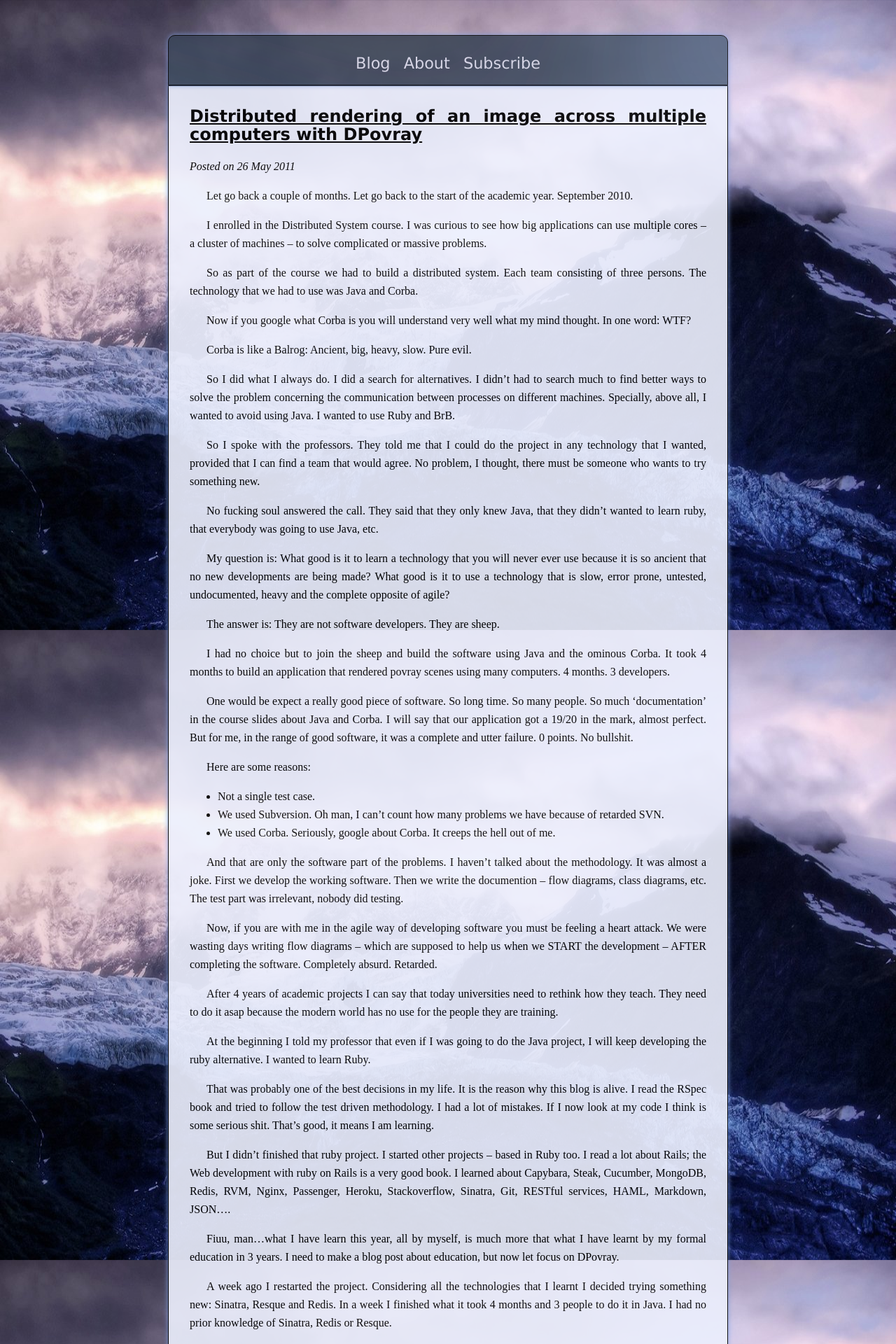
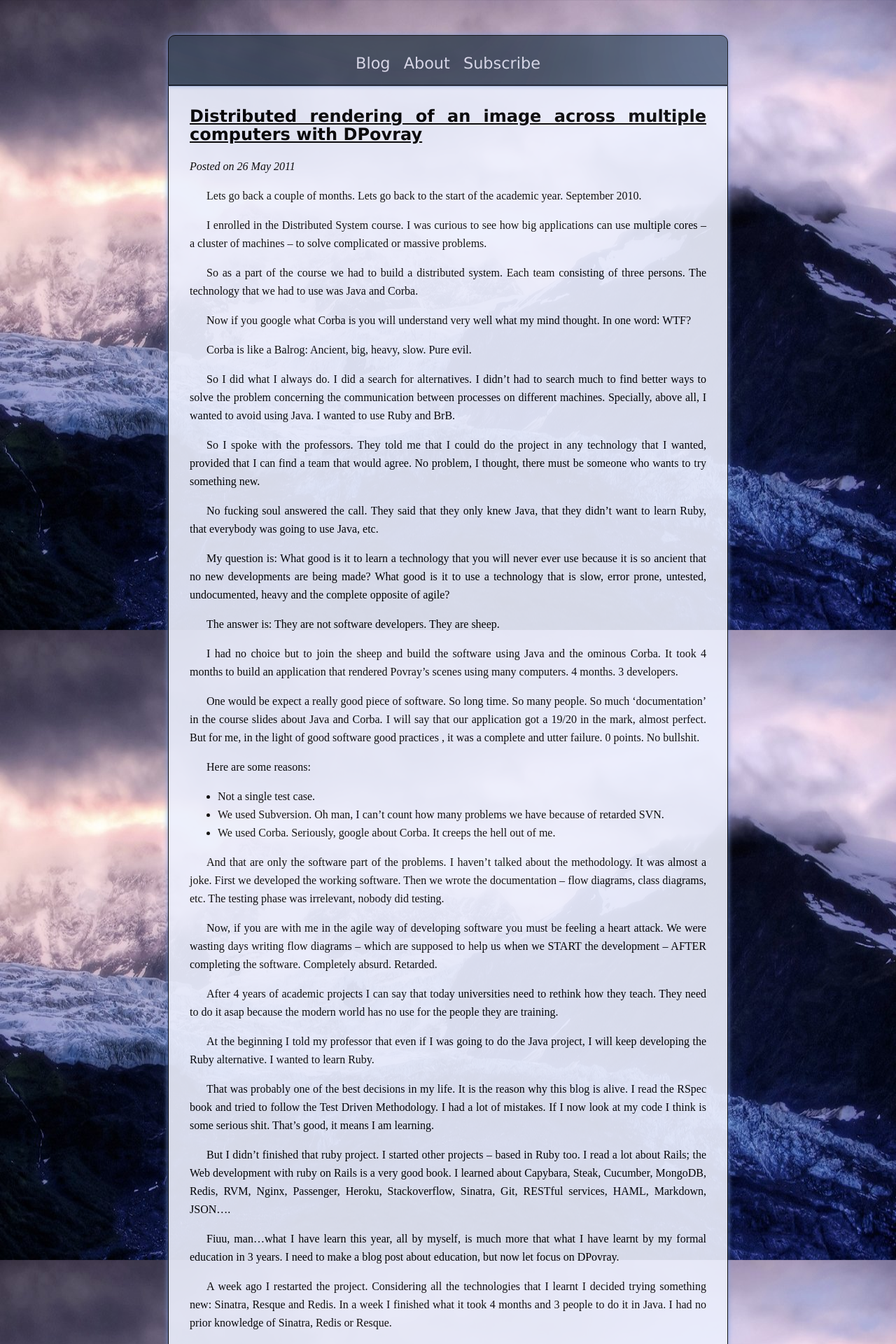
Before and after one commit to davidcoallier/nerian.github.com, a Jekyll site: the page built from _posts/2011-5-26-dpovray.markdown, in a window 1280 px wide. Shown: the top 1920 px of the page at 70% size. Built offline with Jekyll 4.4.1, drawn with Linux system fonts in a browser that asks for light colours; comment, search, counter and statistics services are not loaded.

Commit message:
typos and fix background is big resolutions

```diff
--- a/_posts/2011-5-26-dpovray.markdown
+++ b/_posts/2011-5-26-dpovray.markdown
@@ -3,11 +3,11 @@ layout: post
 title: "Distributed rendering of an image across multiple computers with DPovray"
 ---
 
-Let go back a couple of months. Let go back to the start of the academic year. September 2010.
+Lets go back a couple of months. Lets go back to the start of the academic year. September 2010.
 
 I enrolled in the Distributed System course. I was curious to see how big applications can use multiple cores – a cluster of machines – to solve complicated or massive problems.
 
-So as part of the course we had to build a distributed system. Each team consisting of three persons. The technology that we had to use was Java and Corba.
+So as a part of the course we had to build a distributed system. Each team consisting of three persons. The technology that we had to use was Java and Corba.
 
 Now if you google what Corba is you will understand very well what my mind thought. In one word: WTF?
 
@@ -17,15 +17,15 @@ So I did what I always do. I did a search for alternatives. I didn't had to sear
 
 So I spoke with the professors. They told me that I could do the project in any technology that I wanted, provided that I can find a team that would agree. No problem, I thought, there must be someone who wants to try something new.
 
-No fucking soul answered the call. They said that they only knew Java, that they didn't wanted to learn ruby, that everybody was going to use Java, etc.
+No fucking soul answered the call. They said that they only knew Java, that they didn't want to learn Ruby, that everybody was going to use Java, etc.
 
 My question is: What good is it to learn a technology that you will never ever use because it is so ancient that no new developments are being made? What good is it to use a technology that is slow, error prone, untested, undocumented, heavy and the complete opposite of agile?
 
 The answer is: They are not software developers. They are sheep.
 
-I had no choice but to join the sheep and build the software using Java and the ominous Corba. It took 4 months to build an application that rendered povray scenes using many computers. 4 months. 3 developers.
+I had no choice but to join the sheep and build the software using Java and the ominous Corba. It took 4 months to build an application that rendered Povray's scenes using many computers. 4 months. 3 developers.
 
-One would be expect a really good piece of software. So long time. So many people. So much 'documentation' in the course slides about Java and Corba. I will say that our application got a 19/20 in the mark, almost perfect. But for me, in the range of good software, it was a complete and utter failure. 0 points. No bullshit.
+One would be expect a really good piece of software. So long time. So many people. So much 'documentation' in the course slides about Java and Corba. I will say that our application got a 19/20 in the mark, almost perfect. But for me, in the light of good software good practices , it was a complete and utter failure. 0 points. No bullshit.
 
 Here are some reasons:
 
@@ -33,15 +33,15 @@ Here are some reasons:
 * We used Subversion. Oh man, I can't count how many problems we have because of retarded SVN.
 * We used Corba. Seriously, google about Corba. It creeps the hell out of me.
 
-And that are only the software part of the problems. I haven't talked about the methodology. It was almost a joke. First we develop the working software. Then we write the documention – flow diagrams, class diagrams, etc. The test part was irrelevant, nobody did testing.
+And that are only the software part of the problems. I haven't talked about the methodology. It was almost a joke. First we developed the working software. Then we wrote the documentation – flow diagrams, class diagrams, etc. The testing phase was irrelevant, nobody did testing.
 
 Now, if you are with me in the agile way of developing software you must be feeling a heart attack. We were wasting days writing flow diagrams – which are supposed to help us when we START the development –  AFTER completing the software. Completely absurd. Retarded.
 
 After 4 years of academic projects I can say that today universities need to rethink how they teach. They need to do it asap because the modern world has no use for the people they are training.
 
-At the beginning I told my professor that even if I was going to do the Java project, I will keep developing the ruby alternative. I wanted to learn Ruby.
+At the beginning I told my professor that even if I was going to do the Java project, I will keep developing the Ruby alternative. I wanted to learn Ruby.
 
-That was probably one of the best decisions in my life. It is the reason why this blog is alive. I read the RSpec book and tried to follow the test driven methodology. I had a lot of mistakes. If I now look at my code I think is some serious shit. That's good, it means I am learning.
+That was probably one of the best decisions in my life. It is the reason why this blog is alive. I read the RSpec book and tried to follow the Test Driven Methodology. I had a lot of mistakes. If I now look at my code I think is some serious shit. That's good, it means I am learning.
 
 But I didn't finished that ruby project. I started other projects – based in Ruby too. I read a lot about Rails; the Web development with ruby on Rails is a very good book. I learned about Capybara, Steak, Cucumber, MongoDB, Redis, RVM, Nginx, Passenger, Heroku, Stackoverflow, Sinatra, Git, RESTful services, HAML, Markdown, JSON....
 
--- a/css/master.css
+++ b/css/master.css
@@ -1,5 +1,6 @@
 body{
 	background:url("/images/background5.jpg"), no-repeat;
+	background-size: cover;
 	background-attachment: fixed;
 	font-family: "Bookman Old Style";
 	color: black;
```
Also changed, not shown: 3 other files.
